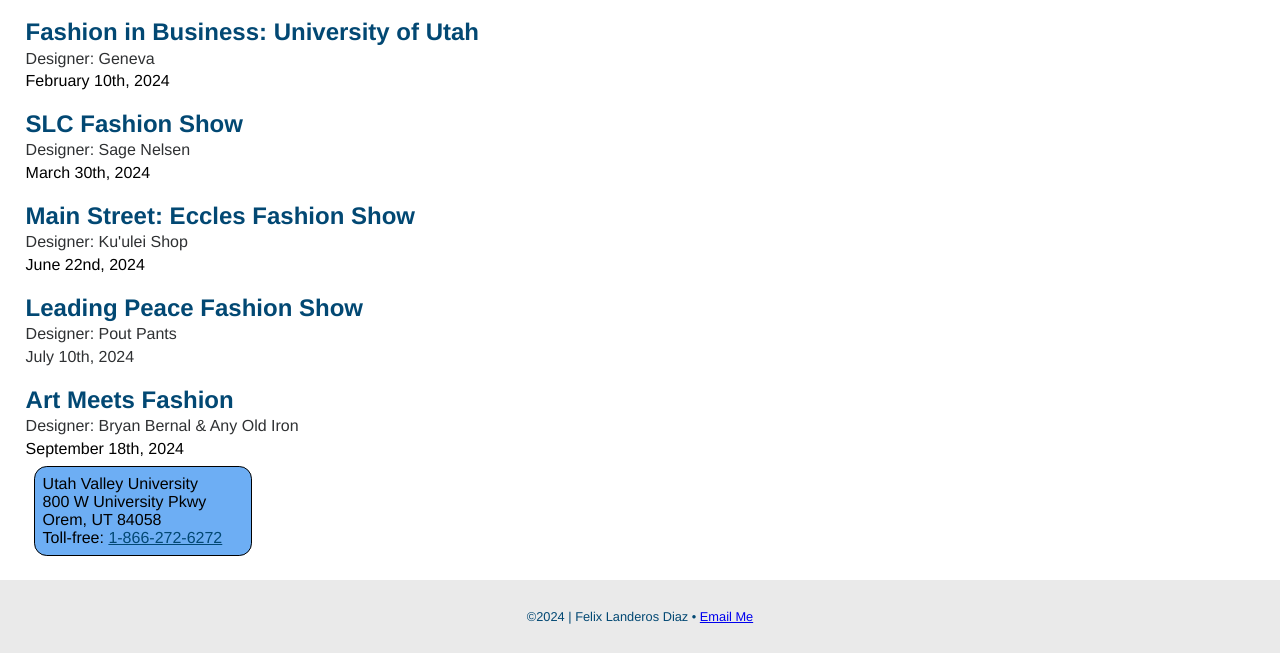
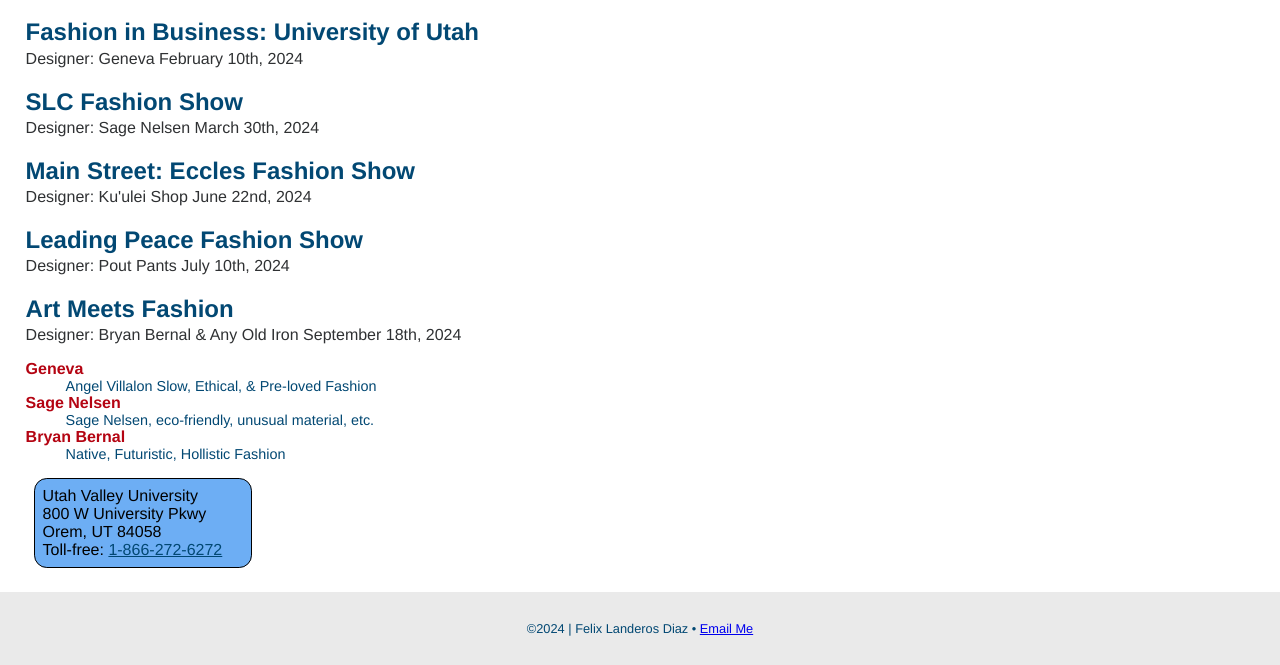
Before and after one commit to felixdiiaz/dwdd1600, a plain HTML site: page 04intro-css/signers.html in a window 1280 px wide. Shown: the part 212-877 px from the top of the page. Drawn offline with Linux system fonts and the light colour scheme.

Commit message:
Update signers.html

```diff
--- a/04intro-css/signers.html
+++ b/04intro-css/signers.html
@@ -3,8 +3,6 @@
     <head>
 
         <link rel="stylesheet" href="traveler.css">
-
-        <meta charset="UTF-8">
 
 
         <title>Runway</title>
@@ -34,27 +32,39 @@
         <main>
            <h1 id="sign">Fashion Show Portfolio</h1>
             <h2>Fashion in Business: University of Utah</h2>
-            <p> Designer: Geneva</p>
-            <dt>February 10th, 2024</dt>
+            <p> Designer: Geneva
+            February 10th, 2024</p>
 
 
         <h2>SLC Fashion Show</h2>
-        <p> Designer: Sage Nelsen</p>
-            <dt> March 30th, 2024</dt>
+        <p> Designer: Sage Nelsen
+            March 30th, 2024</p>
+
         <h2>Main Street: Eccles Fashion Show</h2>
-        <p>Designer: Ku'ulei Shop</p>
-        <dt>June 22nd, 2024</dt>
+        <p>Designer: Ku'ulei Shop
+        June 22nd, 2024</p>
 
         <h2> Leading Peace Fashion Show </h2>
-        <p>Designer: Pout Pants</p>
-        <p>July 10th, 2024</p>
+        <p>Designer: Pout Pants
+        July 10th, 2024</p>
 
         <h2>Art Meets Fashion</h2>
-        <p>Designer: Bryan Bernal & Any Old Iron</p>
-         <dt> September 18th, 2024</dt>
-            <margin>
+        <p>Designer: Bryan Bernal & Any Old Iron
+         September 18th, 2024</p>
 
-            </margin>
+        <dl>
+    <dt>Geneva</dt>
+      <dd>
+        Angel Villalon Slow, Ethical, & Pre-loved Fashion
+      </dd>
+    <dt> Sage Nelsen </dt>
+            <dd>
+                Sage Nelsen, eco-friendly, unusual material, etc.
+            </dd>
+    <dt>Bryan Bernal </dt>
+        <dd> Native, Futuristic, Hollistic Fashion</dd>
+        </dl>
+
         <address>
             Utah Valley University<br>
             800 W University Pkwy<br>
@@ -71,5 +81,5 @@
         </main>
 
     </footer>
-</main>
+
 </body></html>
```
